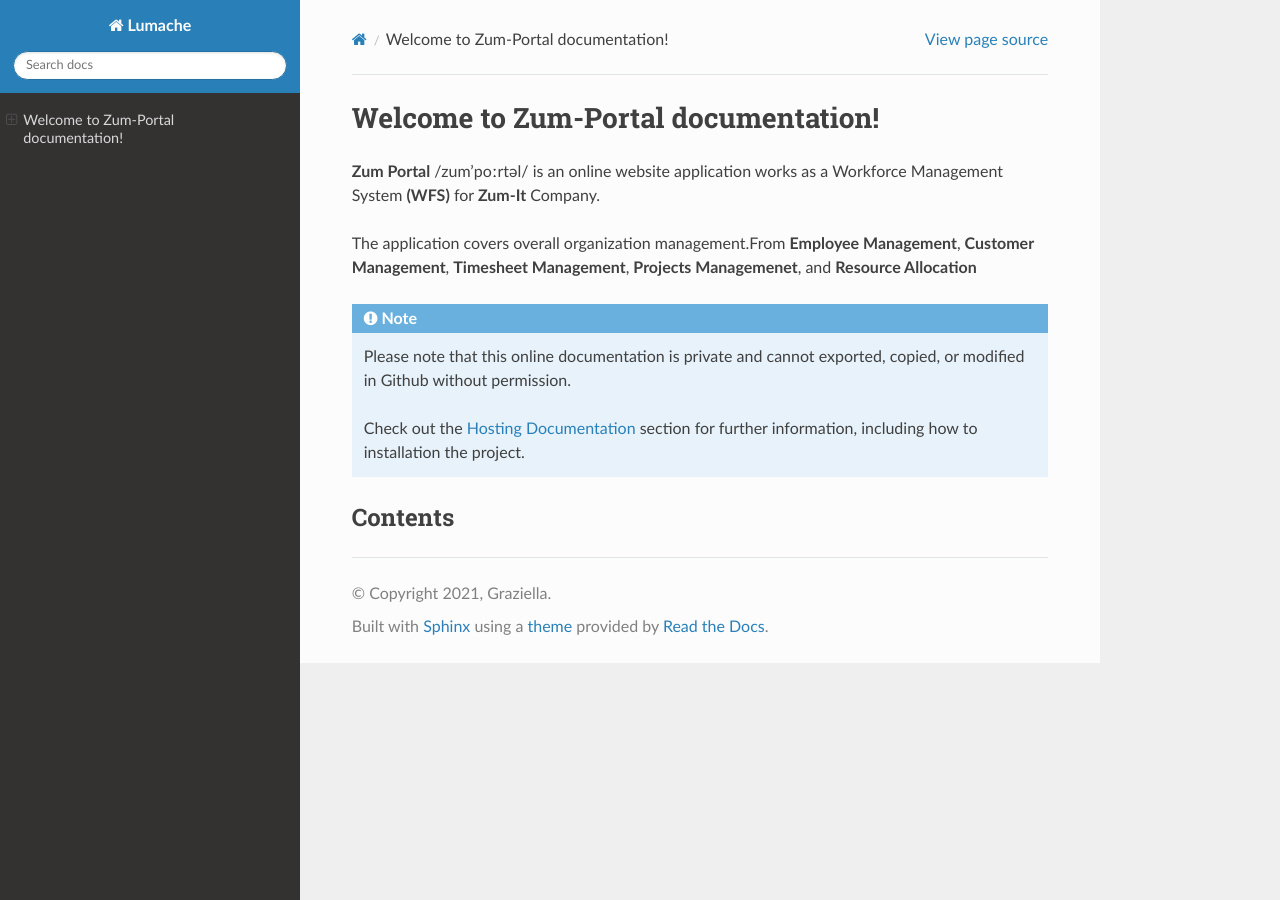
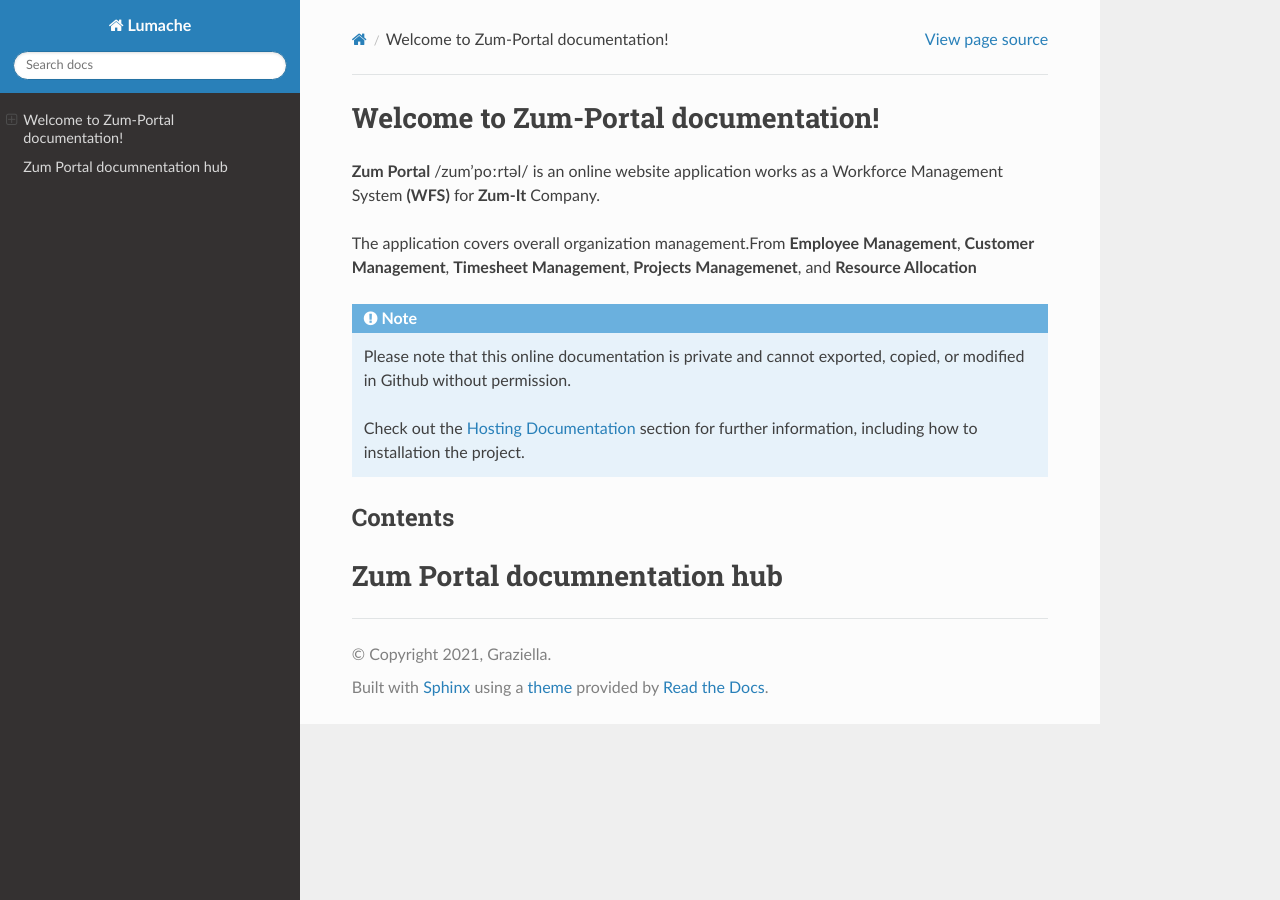
Before and after one commit to ghadiben0/Project-Zum-Portal, a Sphinx documentation site: the page built from docs/source/index.rst, in a window 1280 px wide. Built offline with Sphinx 7.4.7 and the Read the Docs theme 3.1.0, drawn with Linux system fonts in a browser that asks for light colours; pages that are not in the unit, such as notebooks, are missing from menus.

Commit message:
Update index.rst

```diff
--- a/docs/source/index.rst
+++ b/docs/source/index.rst
@@ -20,3 +20,10 @@
    What is Zum-Portal?
    How  Zum-Portal works?
    Does Zum-Portal requires permission to log in?
+
+Zum Portal documnentation hub
+========================
+
+.. toctree::
+   :caption: Hosting Documentation
+   :maxdepth: 2
```
